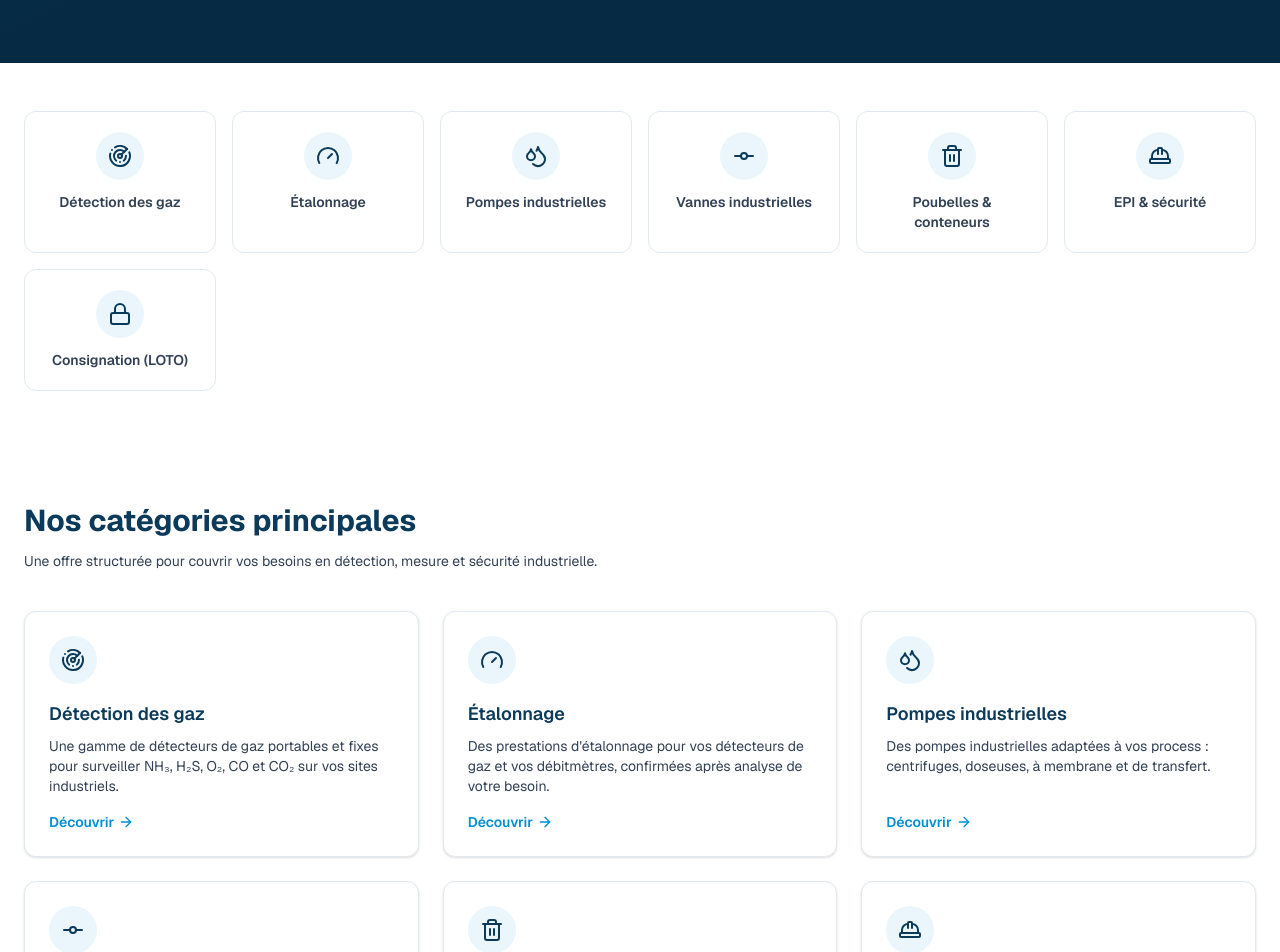
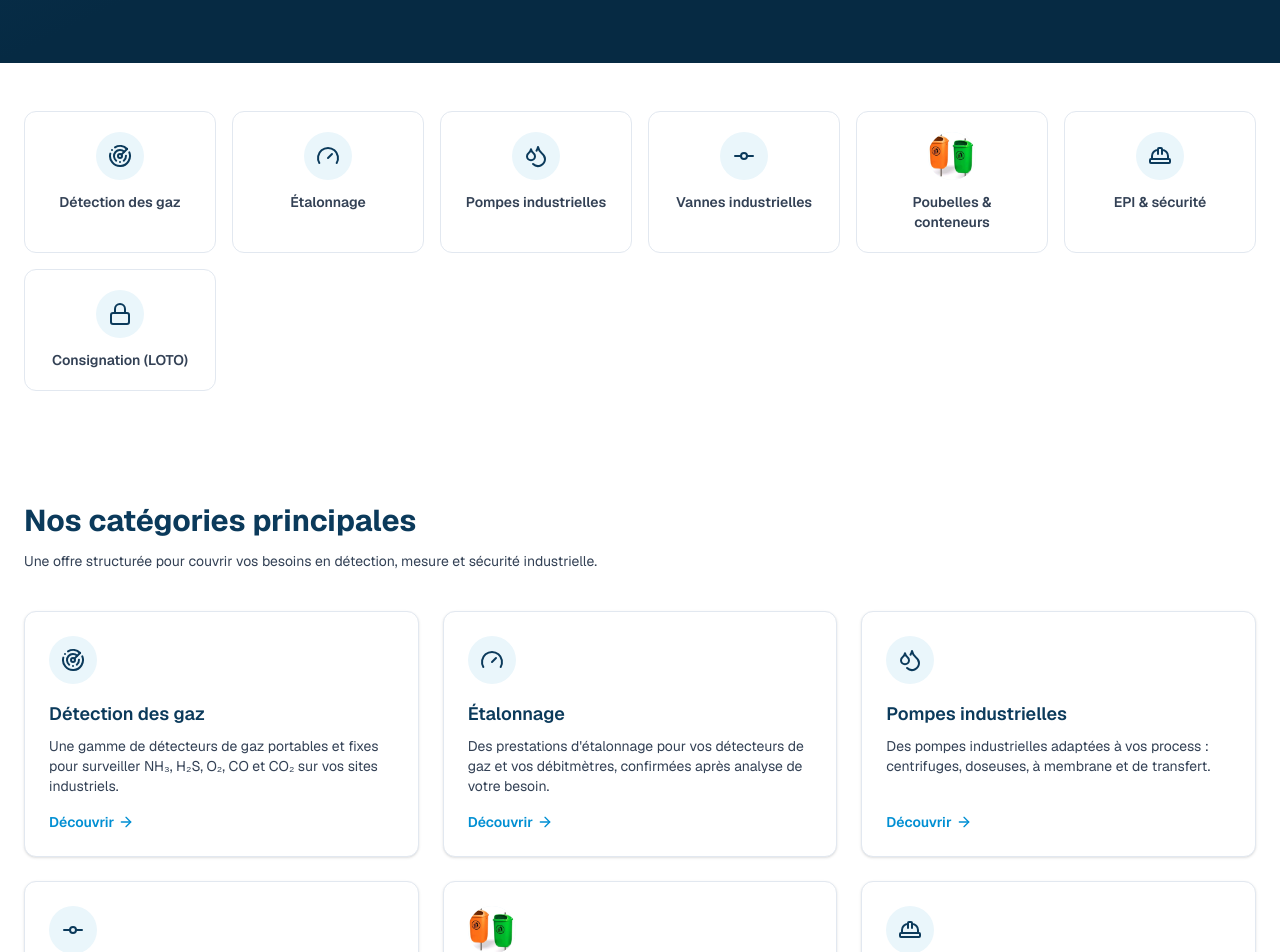
Before and after one commit to rouksadias/induflow, a Next.js app: page / in a window 1280 px wide. Shown: the part 660-1612 px from the top of the page. Built offline with nearby package versions, Linux system fonts and the light colour scheme.

Commit message:
Ajout de la photo de poubelle comme image de la categorie Poubelles & conteneurs

```diff
--- a/components/home/category-grid.tsx
+++ b/components/home/category-grid.tsx
@@ -1,3 +1,4 @@
+import Image from "next/image";
 import Link from "next/link";
 import { ArrowRight } from "lucide-react";
 import { categories } from "@/lib/data";
@@ -25,7 +26,20 @@ export function CategoryGrid() {
                 className="flex flex-col rounded-xl border border-slate-200 bg-white p-6 shadow-sm"
               >
                 <span className="mb-4 flex h-12 w-12 items-center justify-center rounded-full bg-light text-industrial">
-                  <Icon className="h-6 w-6" aria-hidden="true" />
+                  {category.image ? (
+                    <span className="relative block h-12 w-12 overflow-hidden rounded-full">
+                      <Image
+                        src={category.image}
+                        alt={category.name}
+                        fill
+                        className="object-cover"
+                        sizes="48px"
+                        loading="lazy"
+                      />
+                    </span>
+                  ) : (
+                    <Icon className="h-6 w-6" aria-hidden="true" />
+                  )}
                 </span>
                 <h3 className="text-lg font-semibold text-industrial">{category.name}</h3>
                 <p className="mt-2 flex-1 text-sm text-textGray">{category.description}</p>
--- a/components/home/quick-categories.tsx
+++ b/components/home/quick-categories.tsx
@@ -1,3 +1,4 @@
+import Image from "next/image";
 import Link from "next/link";
 import { categories } from "@/lib/data";
 
@@ -14,7 +15,20 @@ export function QuickCategories() {
               className="group flex flex-col items-center gap-3 rounded-xl border border-slate-200 bg-white p-5 text-center transition hover:-translate-y-1 hover:border-technical hover:shadow-md"
             >
               <span className="flex h-12 w-12 items-center justify-center rounded-full bg-light text-industrial group-hover:bg-technical group-hover:text-white">
-                <Icon className="h-6 w-6" aria-hidden="true" />
+                {category.image ? (
+                  <span className="relative block h-12 w-12 overflow-hidden rounded-full">
+                    <Image
+                      src={category.image}
+                      alt={category.name}
+                      fill
+                      className="object-cover"
+                      sizes="48px"
+                      loading="lazy"
+                    />
+                  </span>
+                ) : (
+                  <Icon className="h-6 w-6" aria-hidden="true" />
+                )}
               </span>
               <span className="text-sm font-semibold text-textGray">{category.name}</span>
             </Link>
--- a/lib/data.ts
+++ b/lib/data.ts
@@ -24,6 +24,7 @@ export interface Category {
   description: string;
   icon: LucideIcon;
   href: string;
+  image?: string;
 }
 
 export const categories: Category[] = [
@@ -71,6 +72,7 @@ export const categories: Category[] = [
       "Des poubelles et conteneurs adaptés aux besoins de collecte des sites industriels, chantiers et zones de maintenance.",
     icon: Trash2,
     href: "/produits/poubelles-conteneurs",
+    image: "/categories/poubelles-conteneurs.webp",
   },
   {
     slug: "epi-securite",
```
Also changed, not shown: public/categories/poubelles-conteneurs.webp (added).
